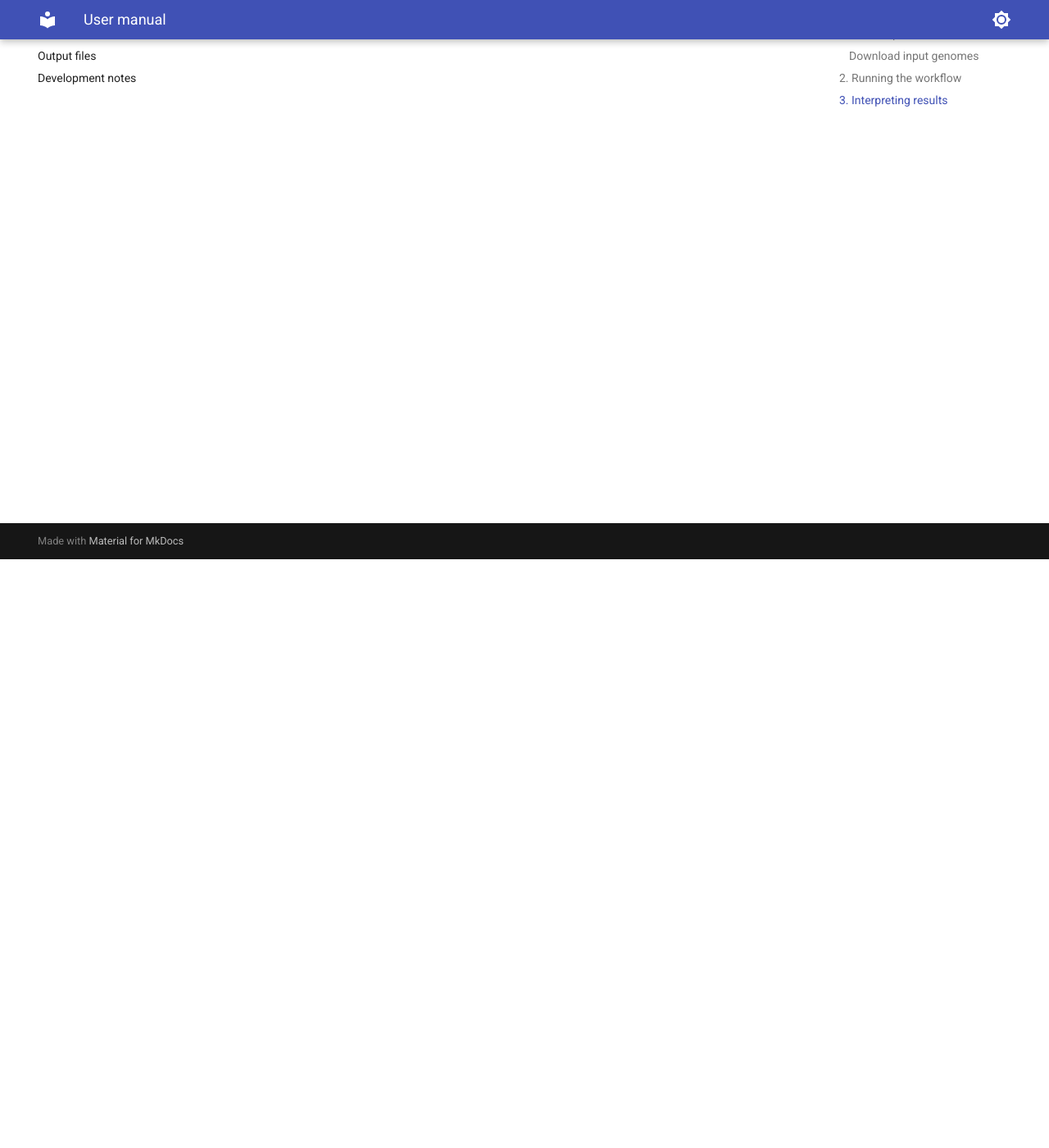
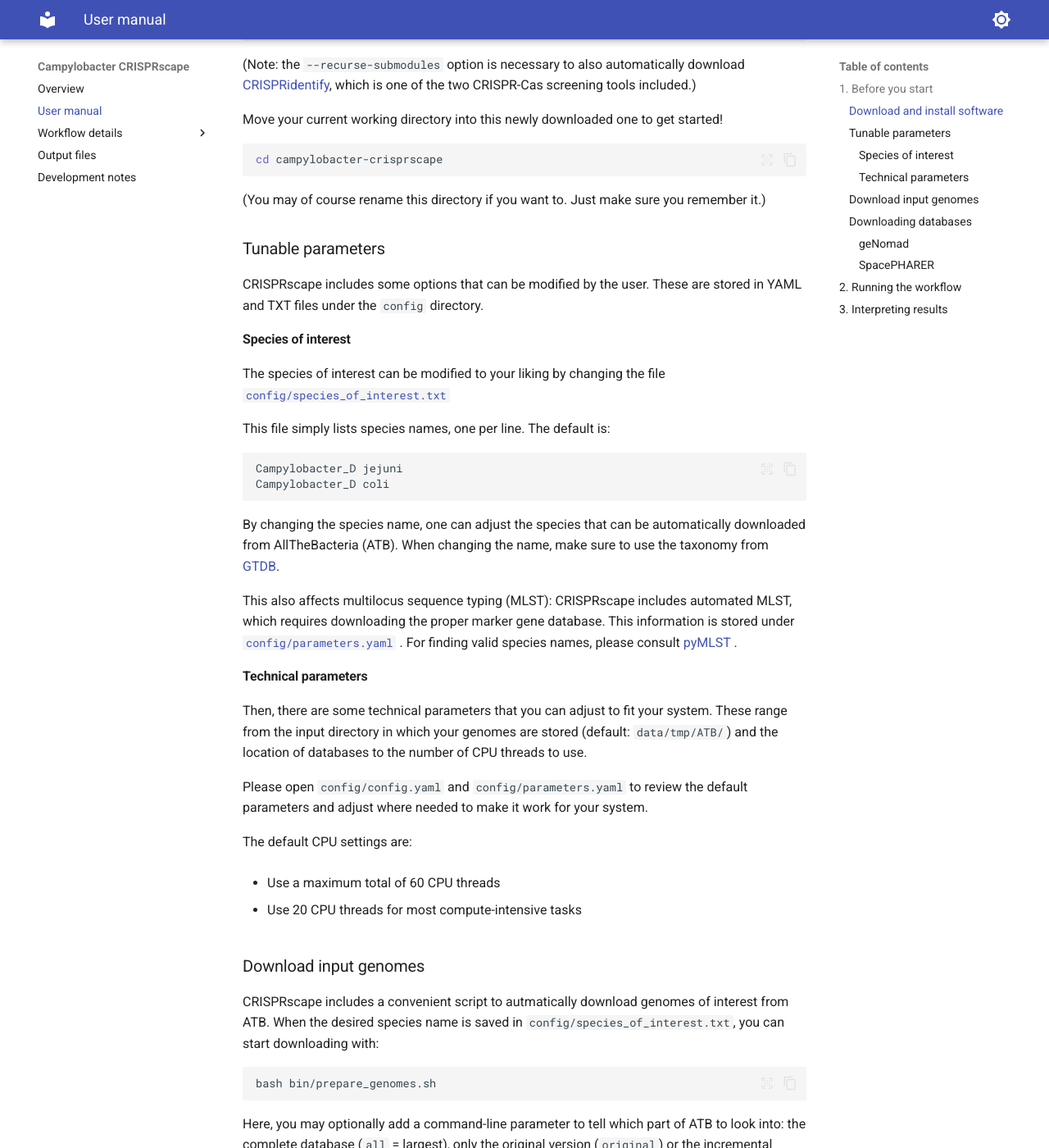
Before and after one commit to UtrechtUniversity/campylobacter-crisprscape, an MkDocs documentation site: the page built from doc/manual.md, in a window 1280 px wide and 1400 px high, scrolled down 718 px. Shown: the whole window at 82% size. Built offline with MkDocs 1.6.1 and Material for MkDocs 9.7.7, drawn with Linux system fonts in a browser that asks for light colours; some of the changed text lies outside the part shown.

Commit message:
Write user manual

````diff
--- a/doc/manual.md
+++ b/doc/manual.md
@@ -2,17 +2,180 @@
 
 ## 1. Before you start
 
+The CRISPRscape workflow relies on two main tools for managing the workflow
+and installing software:
+[Snakemake](https://snakemake.readthedocs.io/en/stable/)
+and
+[mamba](https://mamba.readthedocs.io/en/latest/index.html).
+Furthermore, since the project is hosted on GitHub, we expect you to use
+[git](https://git-scm.com/).
+
+CRISPRscape is designed to work with the
+[AllTheBacteria]()
+resource to download all high-quality genomes of a given species.
+(The example on which it was first tested is _Campylobacter coli_
+and _C. jejuni_, combined.)
+
 ### Download and install software
+
+Before you begin, you need to install:
+(follow these links to find installation instructions)
+
+1. [git](https://git-scm.com/downloads/)
+
+2. [mamba](https://github.com/conda-forge/miniforge?tab=readme-ov-file#install)
+
+3. [Snakemake](https://snakemake.readthedocs.io/en/stable/getting_started/installation.html#full-installation)
+
+We recommend Snakemake is installed via mamba. This is also the default
+and linked above.
+
+When you have these tools installed, you can download CRISPRscape:
+
+``` bash
+git clone --recurse-submodules https://github.com/UtrechtUniversity/campylobacter-crisprscape.git
+```
+
+(Note: the `--recurse-submodules` option is necessary to also automatically
+download [CRISPRidentify](https://github.com/necopy-byte/CRISPRidentify),
+which is one of the two CRISPR-Cas screening tools included.)
+
+Move your current working directory into this newly downloaded one
+to get started!
+
+``` bash
+cd campylobacter-crisprscape
+```
+
+(You may of course rename this directory if you want to. Just make sure you
+remember it.)
 
 ### Tunable parameters
 
+CRISPRscape includes some options that can be modified by the user.
+These are stored in YAML and TXT files under the `config` directory.
+
+#### Species of interest
+
+The species of interest can be modified to your liking by changing the file
+[`config/species_of_interest.txt`](https://github.com/UtrechtUniversity/campylobacter-crisprscape/blob/main/config/species_of_interest.txt)
+
+This file simply lists species names, one per line. The default is:
+
+``` bash
+Campylobacter_D jejuni
+Campylobacter_D coli
+```
+
+By changing the species name, one can adjust the species that can be
+automatically downloaded from AllTheBacteria (ATB). When changing the name,
+make sure to use the taxonomy from
+[GTDB](https://gtdb.ecogenomic.org/tree).
+
+This also affects multilocus sequence typing (MLST): CRISPRscape includes
+automated MLST, which requires downloading the proper marker gene database.
+This information is stored under
+[`config/parameters.yaml`](https://github.com/UtrechtUniversity/campylobacter-crisprscape/blob/8f66f87d44ef6a8761e372d67074227f0b64c026/config/parameters.yaml#L15)
+.
+For finding valid species names, please consult
+[pyMLST](https://pymlst.readthedocs.io/en/latest/documentation/clamlst/initialise.html#import-from-pubmlst)
+.
+
+#### Technical parameters
+
+Then, there are some technical parameters that you can adjust to fit your
+system. These range from the input directory in which your genomes are stored
+(default: `data/tmp/ATB/`) and the location of databases to the number of CPU
+threads to use.
+
+Please open `config/config.yaml` and `config/parameters.yaml` to review
+the default parameters and adjust where needed to make it work for your
+system.
+
+The default CPU settings are:
+
+- Use a maximum total of 60 CPU threads
+
+- Use 20 CPU threads for most compute-intensive tasks
+
 ### Download input genomes
+
+CRISPRscape includes a convenient script to autmatically download genomes
+of interest from ATB. When the desired species name is saved in
+`config/species_of_interest.txt`, you can start downloading with:
+
+``` bash
+bash bin/prepare_genomes.sh
+```
+
+Here, you may optionally add a command-line parameter to tell which part
+of ATB to look into: the complete database (`all` = largest), only the
+original version (`original`) or the incremental update (`update` = smallest;
+default). For example:
+
+``` bash
+bash bin/prepare_genomes.sh all
+```
+
+### Downloading databases
+
+#### [geNomad](https://portal.nersc.gov/genomad/index.html)
+
+This workflow uses geNomad to predict whether genomic contigs derive from
+chromosomal DNA, plasmids or viruses. This tool uses both a neural network
+classifier and a marker-based approach to calculate prediction scores.
+For the marker-based method, it requires a database which can be downloaded
+using the tool geNomad itself. If you have installed
+[mamba](https://mamba.readthedocs.io/en/latest/)
+this can be done as follows:
+
+``` bash
+mamba env create -f envs/genomad.yaml
+mamba activate genomad
+genomad download-database data/
+```
+
+Note that this will create the subdirectory `data/genomad_db/`,
+which is the default that is also defined in
+[`config/parameters.yaml`](config/parameters.yaml).
+
+The current version of the database, v1.7, uses 1.4GB disk space.
+
+#### [SpacePHARER](https://github.com/soedinglab/spacepharer)
+
+The bin folder also includes scripts to download and extract pre-selected
+databases for use in Spacepharer.
+These include [Phagescope](https://phagescope.deepomics.org/) for annotated
+phage sequences and [PLSDB](https://ccb-microbe.cs.uni-saarland.de/plsdb2025/)
+for annotated plasmid sequences which have been chosen for their broad taxonomy.
+By running:
+
+```bash
+bash bin/download_spacepharer_database.sh
+```
+
+Both databases are downloaded, extracted and then merged for use in Spacepharer.
+If you wish to use a different database or add to them, see
+[`doc/spacepharer.md`](https://utrechtuniversity.github.io/campylobacter-crisprscape/spacepharer.html)
+for advice.
 
 ## 2. Running the workflow
 
 The workflow is fully automated and should complete with one command.
 For details on what happens under the hood, see the tab 'Workflow details'.
 
+One can do a 'dry-run' to test if all preparations have been satisfied:
+
+``` bash
+snakemake --profile config -n
+```
+
+To run the actual workflow:
+
+``` bash
+snakemake --profile config
+```
+
 ## 3. Interpreting results
 
 After running the workflow, the user is presented with a number of output files.
````
